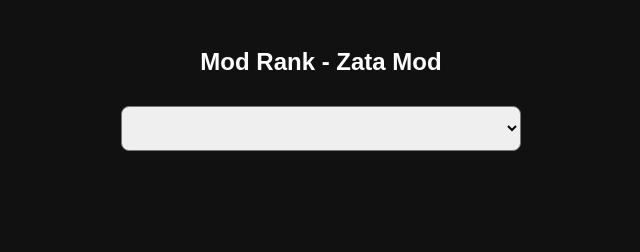
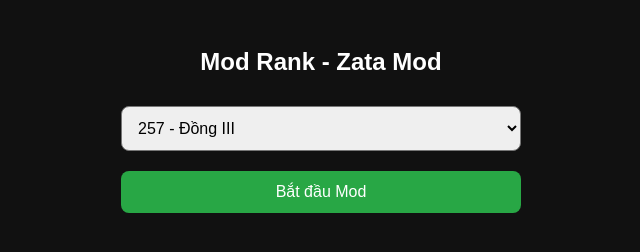
Before and after one commit to ZataMod/zatamod, a plain HTML site: page Rank.html in a window 1280 px wide. Shown: the whole page, without its empty margins (319-959 px from the left). Drawn offline with nearby package versions, Linux system fonts and the light colour scheme.

Commit message:
Update Rank.html

```diff
--- a/Rank.html
+++ b/Rank.html
@@ -29,7 +29,7 @@
 </head>
 <body>
   <h2>Mod Rank - Zata Mod</h2>
-  <select id="rankSelect</select><br>
+  <select id="rankSelect"></select><br>
   <button onclick="downloadZip()">Bắt đầu Mod</button>
 
   <script src="https://cdnjs.cloudflare.com/ajax/libs/jszip/3.10.1/jszip.min.js"></script>
```
